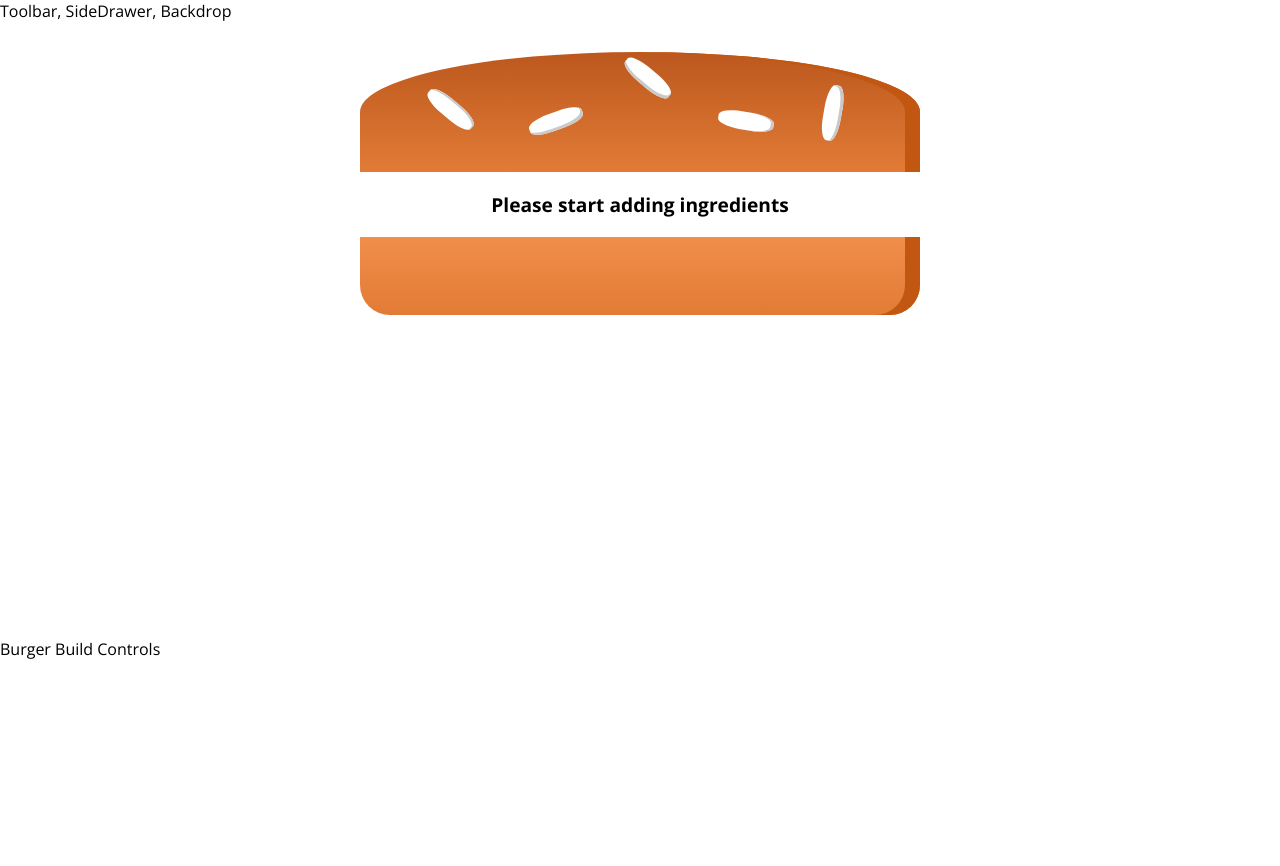
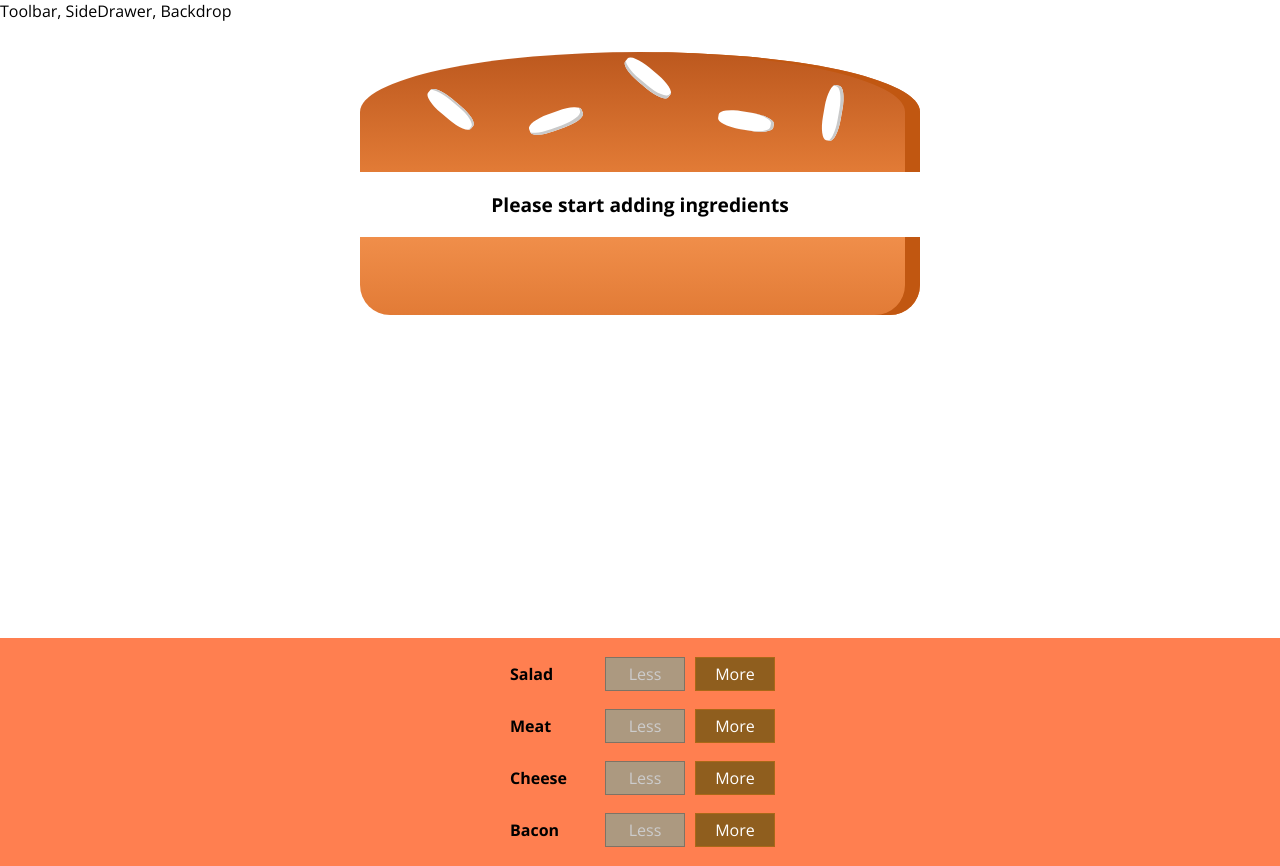
Before and after one commit to ShimnaA/burgerapp, a React (Create React App) app: page / in a window 1280 px wide. Before the commit the page ends 800 px from the top, so only its background shows below. Built offline with nearby package versions, Linux system fonts and the light colour scheme.

Commit message:
Add and remove ingredients

```diff
--- a/src/App.js
+++ b/src/App.js
@@ -1,6 +1,7 @@
 import React, { Component } from 'react';
 import Layout from './components/Layout/Layout'
 import BurgerBuilder from './containers/BurgerBuilder/BurgerBuider'
+
 
 class App extends Component {
   render(){
--- /dev/null
+++ b/src/components/Burger/BuildControl/BuildControl.js
@@ -0,0 +1,15 @@
+import React from 'react';
+import styles from './BuildControl.module.css'
+
+const buildcontrol = (props) => (
+        <div className={styles.BuildControl}>
+            <div className={styles.Label}>{props.label}</div>
+            <button className={styles.Less}
+             onClick={props.removed}
+             disabled={props.disabled}>Less</button>
+            <button className={styles.More} onClick={props.added}>More</button>
+        </div>
+
+    );
+
+export default buildcontrol;
--- /dev/null
+++ b/src/components/Burger/BuildControl/BuildControl.module.css
@@ -0,0 +1,56 @@
+.BuildControl {
+    display: flex;
+    justify-content: space-between;
+    align-items: center;
+    margin: 5px 0;
+}
+
+.BuildControl button {
+    display: block;
+    font: inherit;
+    padding: 5px;
+    margin: 0 5px;
+    width: 80px;
+    border: 1px solid #AA6817;
+    cursor: pointer;
+    outline: none;
+}
+
+.BuildControl button:disabled {
+    background-color: #AC9980;
+    border: 1px solid #7E7365;
+    color: #ccc;
+    cursor: default;
+}
+
+.BuildControl button:hover:disabled {
+    background-color: #AC9980;
+    color: #ccc;
+    cursor: not-allowed;
+}
+
+.Label {
+    padding: 10px;
+    font-weight: bold;
+    width: 80px;
+}
+
+.BuildControl .Less {
+    background-color: #D39952;
+    color: white;
+}
+
+.BuildControl .More {
+    background-color: #8F5E1E;
+    color: white;
+}
+
+.BuildControl .Less:hover, .BuildControl .Less:active {
+    background-color: #DAA972;
+    color: white;
+}
+
+.BuildControl .More:hover,.BuildControl .More:active {
+    background-color: #99703F;
+    color: white;
+}
--- /dev/null
+++ b/src/components/Burger/BuildControls/BuildControls.js
@@ -0,0 +1,26 @@
+import React from 'react';
+import styles from './BuildControls.module.css';
+import BurgerControl from '../BuildControl/BuildControl'
+
+const controls = [
+    {label: 'Salad', type:'salad'},
+    {label: 'Meat', type:'meat'},
+    {label: 'Cheese', type:'cheese'},
+    {label: 'Bacon', type:'bacon'}
+];
+
+const buildcontrols = (props) => (
+        <div className={styles.BuildControls}>
+            {controls.map(ctrl => (
+                <BurgerControl
+                label={ctrl.label}
+                key={ctrl.label}
+                added={() => props.ingredientAdded(ctrl.type)}
+                removed={() => props.ingredientRemoved(ctrl.type)}
+                disabled={props.disabled[ctrl.type]}
+                />
+            ))}
+        </div>
+    );
+
+export default buildcontrols;
--- /dev/null
+++ b/src/components/Burger/BuildControls/BuildControls.module.css
@@ -0,0 +1,10 @@
+.BuildControls {
+    width: 100%;
+    background-color: coral;
+    display: flex;
+    flex-flow: column;
+    align-items: center;
+    box-shadow: 0 2px 1px #ccc;
+    margin: auto;
+    padding: 10px 0;
+}
--- a/src/components/Burger/Burger.js
+++ b/src/components/Burger/Burger.js
@@ -1,28 +1,26 @@
 import React from 'react';
 import styles from './Burger.module.css'
-import Burgeringredient from './BurgerIngredients/BurgerIngredients';
+import BurgerIngredient from './BurgerIngredients/BurgerIngredients';
 
 
 const burger = (props) => {
-
-
-    let transingredients = Object.keys(props.ingredients)
-    .map(igKey => {
-        return [...Array(props.ingredients[igKey])].map((_, i)=> {
-            return <Burgeringredient key={igKey + i} type={igKey}/>;
-        });
-    })
+    let transformedIngredients = Object.keys( props.ingredients )
+    .map( igKey => {
+        return [...Array( props.ingredients[igKey] )].map( ( _, i ) => {
+            return <BurgerIngredient key={igKey + i} type={igKey} />;
+        } );
+    } )
     .reduce((arr, el) => {
-            return arr.concat(el)
-        }, []);
-    if (transingredients.length === 0 ){
-        transingredients=<p>Please start adding ingredients</p>
+        return arr.concat(el)
+    }, []);
+    if (transformedIngredients.length === 0 ){
+        transformedIngredients=<p>Please start adding ingredients</p>
     }
     return(
         <div className={styles.Burger}>
-            <Burgeringredient type='bread-top' />
-            {transingredients}
-            <Burgeringredient type='bread-bottom' />
+            <BurgerIngredient type='bread-top' />
+            {transformedIngredients}
+            <BurgerIngredient type='bread-bottom' />
         </div>
     );
 
--- a/src/containers/BurgerBuilder/BurgerBuider.js
+++ b/src/containers/BurgerBuilder/BurgerBuider.js
@@ -1,7 +1,15 @@
 import React, { Component } from 'react';
 import Aux from '../../hoc/Auxiliary';
 
-import Burger from '../../components/Burger/Burger'
+import Burger from '../../components/Burger/Burger';
+import BuildControls from '../../components/Burger/BuildControls/BuildControls'
+
+const INGREDIENT_PRICES = {
+    salad: 0.5,
+    meat: 1.3,
+    cheese: 0.8,
+    bacon: 1.5
+}
 
 class BurgerBuilder extends Component{
     state = {
@@ -10,13 +18,54 @@
             meat: 0,
             cheese: 0,
             bacon: 0
+        },
+        total: 4,
+
+    }
+    addIngredientHandler = (type) => {
+        const oldCount = this.state.ingredient[type];
+        const updatedCount = oldCount + 1;
+        const updatedIngredients = {
+            ...this.state.ingredient
+        };
+        updatedIngredients[type] = updatedCount;
+        const priceAddition = INGREDIENT_PRICES[type];
+        const oldPrice = this.state.totalPrice;
+        const newPrice = oldPrice + priceAddition;
+        this.setState( { totalPrice: newPrice, ingredient: updatedIngredients } );
+
+    }
+
+    removeIngredientHandler = (type) => {
+        const oldCount = this.state.ingredient[type];
+        if (oldCount <= 0){
+            return;
         }
+        const deletedCount = oldCount - 1;
+        const updatedIngredients = {
+            ...this.state.ingredient
+        };
+        updatedIngredients[type] = deletedCount;
+        const priceAddition = INGREDIENT_PRICES[type];
+        const oldPrice = this.state.totalPrice;
+        const newPrice = oldPrice - priceAddition;
+        this.setState( { totalPrice: newPrice, ingredient: updatedIngredients } );
     }
     render(){
+        const disabledinfo = {
+           ...this.state.ingredient
+        }
+        for (let key in disabledinfo){
+            disabledinfo[key] = disabledinfo[key] <= 0
+        }
         return(
             <Aux>
                 <Burger ingredients={this.state.ingredient}/>
-                <div>Burger Build Controls</div>
+                <BuildControls
+                ingredientAdded={this.addIngredientHandler}
+                ingredientRemoved={this.removeIngredientHandler}
+                disabled={disabledinfo}
+                />
             </Aux>
         );
     }
```
